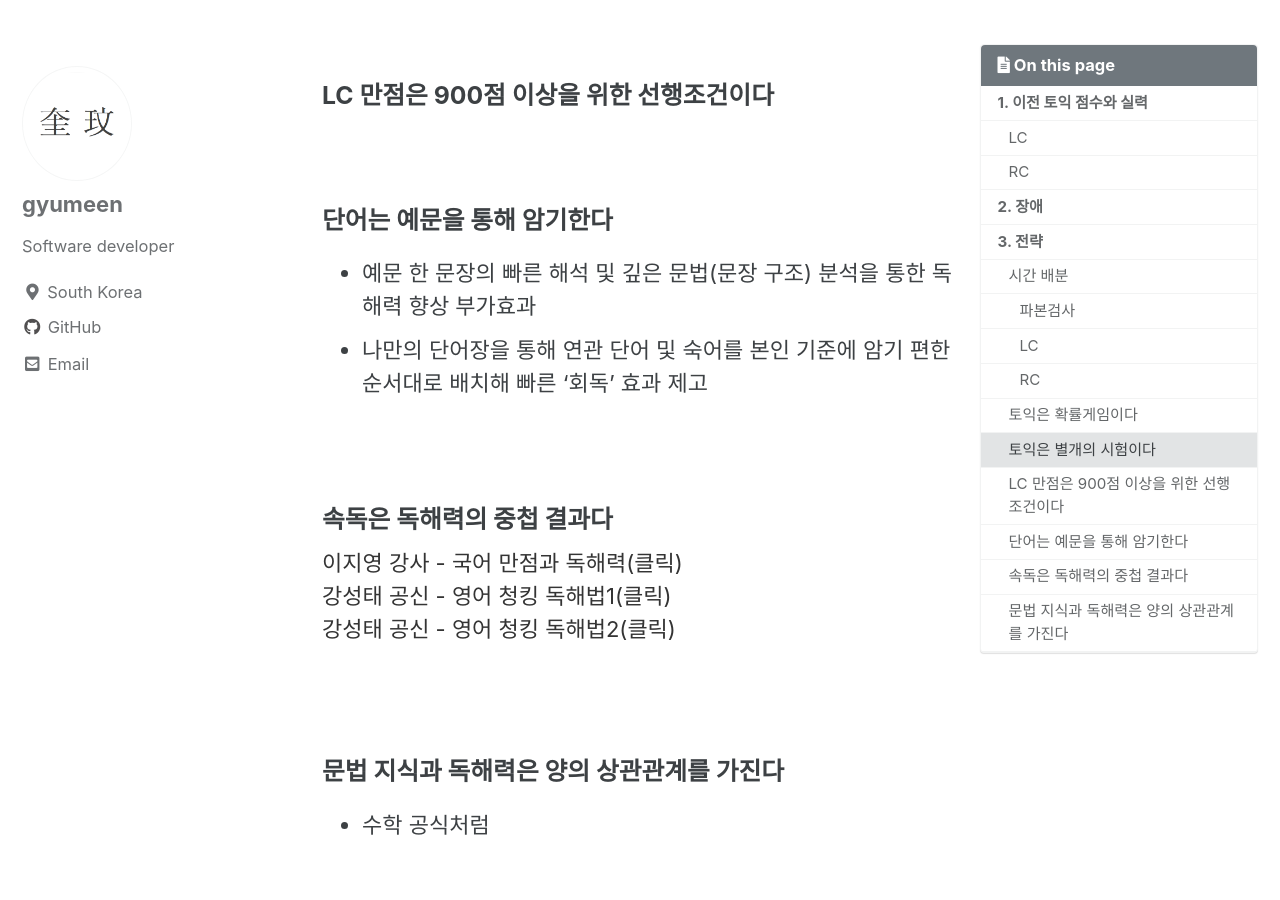
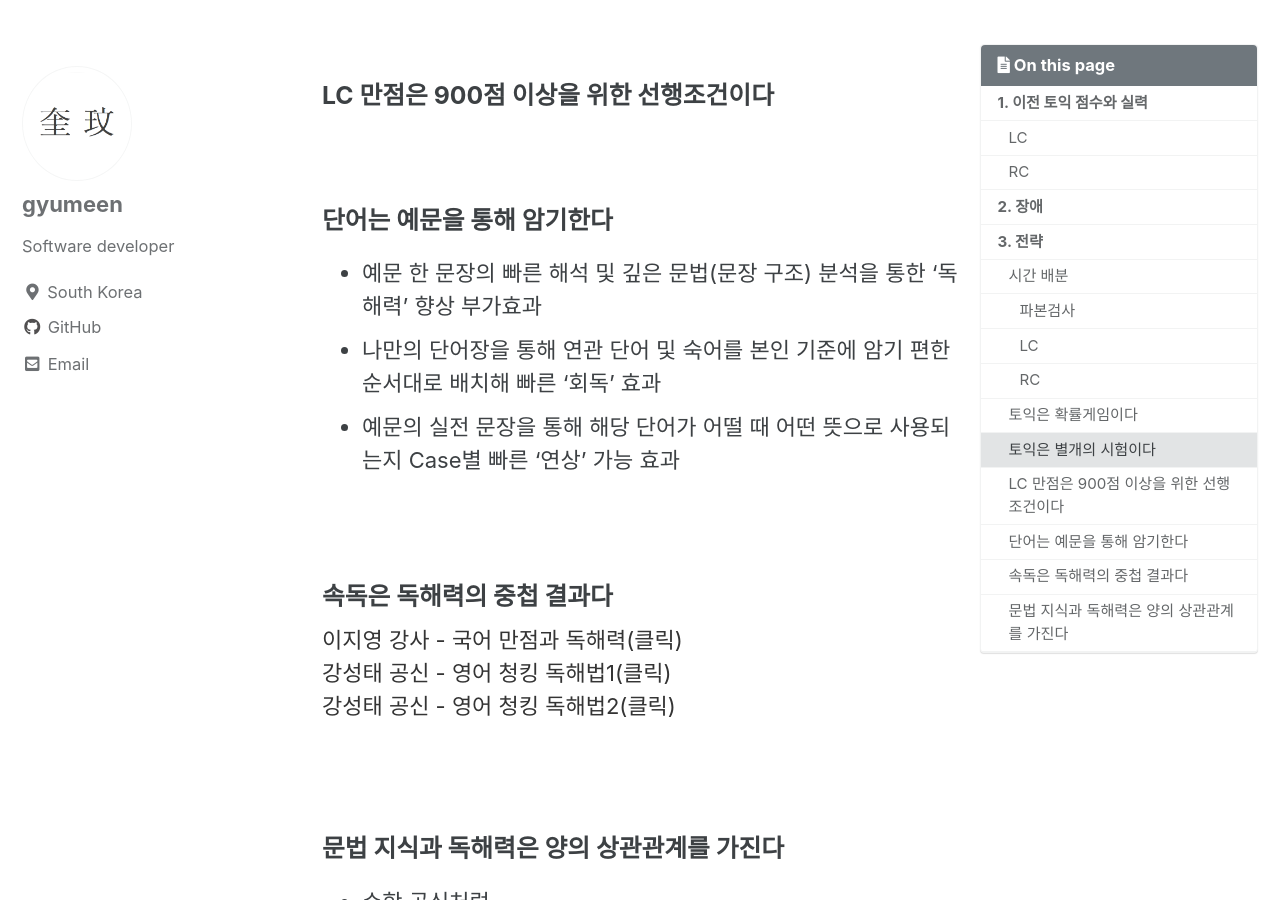
Before and after one commit to gyumeen/gyumeen.github.io, a Jekyll site: the page built from _posts/2021/Challenge/TOEIC/2021-04-01-[Toeic]1.md, in a window 1280 px wide and 900 px high, scrolled down 4809 px. Built offline with Jekyll 4.4.1, drawn with Linux system fonts in a browser that asks for light colours; cached includes are drawn as plain includes; comment, search, counter and statistics services are not loaded.

Commit message:
Update 2021-04-01-[Toeic]1.md

```diff
--- a/_posts/2021/Challenge/TOEIC/2021-04-01-[Toeic]1.md
+++ b/_posts/2021/Challenge/TOEIC/2021-04-01-[Toeic]1.md
@@ -139,8 +139,9 @@ RC 파트 5를 풀 때, 얍싸비 스킬을 적극적으로 사용한다.
 <br/>
 
 ### 단어는 예문을 통해 암기한다
-- 예문 한 문장의 빠른 해석 및 깊은 문법(문장 구조) 분석을 통한 독해력 향상 부가효과
-- 나만의 단어장을 통해 연관 단어 및 숙어를 본인 기준에 암기 편한 순서대로 배치해 빠른 '회독' 효과 제고
+- 예문 한 문장의 빠른 해석 및 깊은 문법(문장 구조) 분석을 통한 '독해력' 향상 부가효과
+- 나만의 단어장을 통해 연관 단어 및 숙어를 본인 기준에 암기 편한 순서대로 배치해 빠른 '회독' 효과
+- 예문의 실전 문장을 통해 해당 단어가 어떨 때 어떤 뜻으로 사용되는지 Case별 빠른 '연상' 가능 효과
 
 <br/>
 
```
